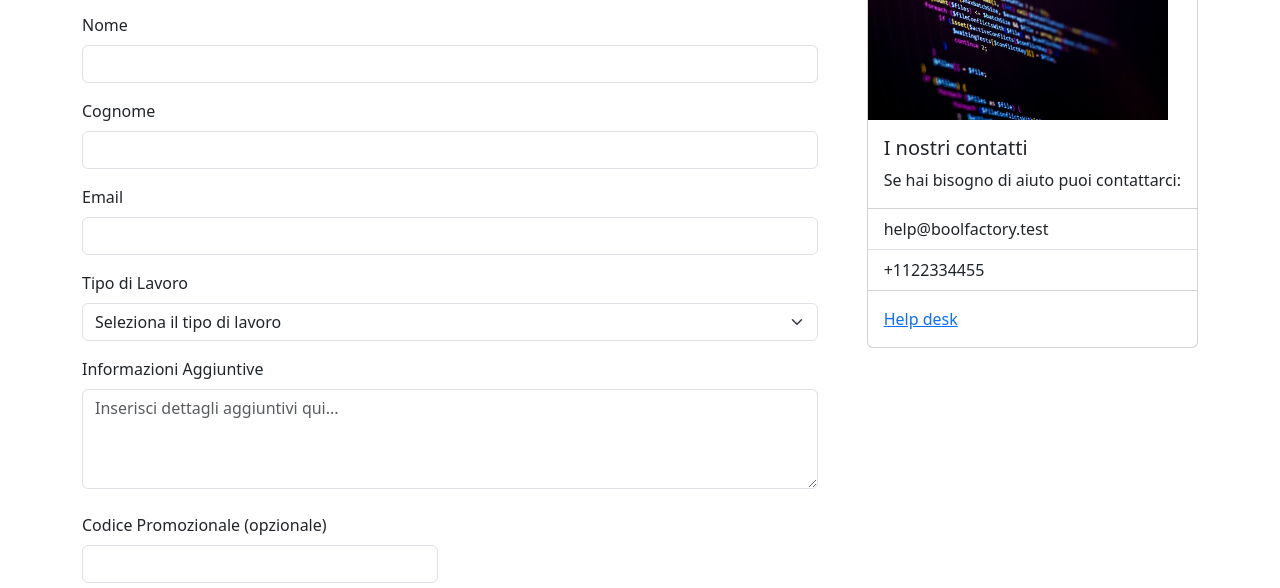
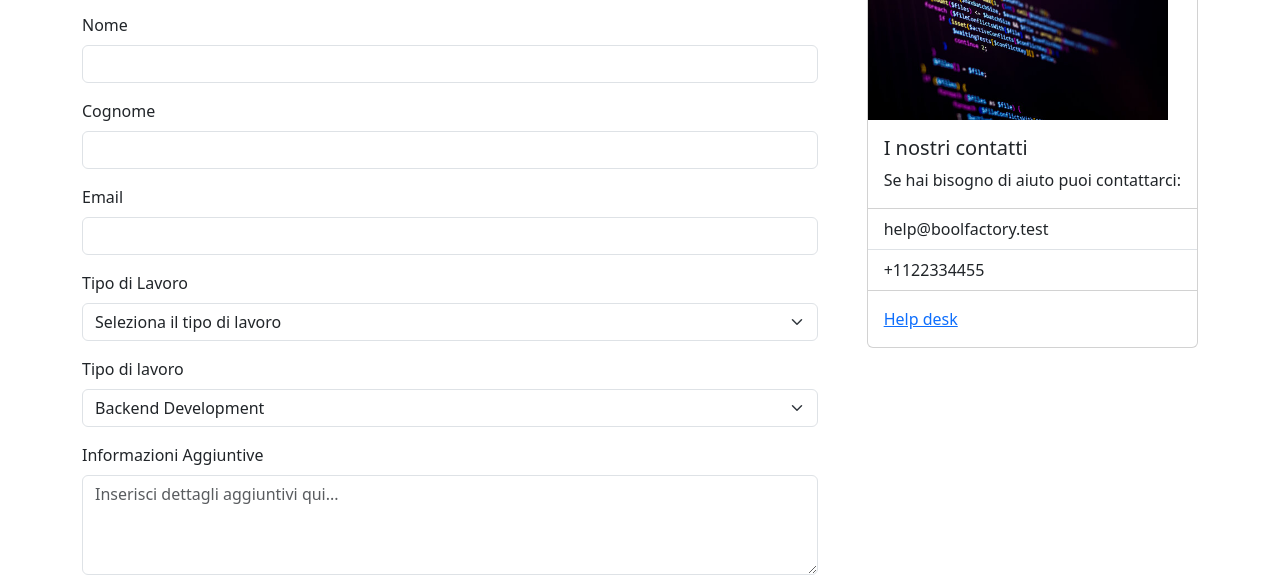
Before and after one commit to AlbertoMameli/bootstrap-preventivo, a plain HTML site: page index.html in a window 1280 px wide. Shown: the part 186-774 px from the top of the page. Drawn offline with nearby package versions, Linux system fonts and the light colour scheme.

Commit message:
feat: creo la select con js

```diff
--- a/index.html
+++ b/index.html
@@ -79,7 +79,13 @@
                             <option value="projectAnalysis">Project Analysis</option>
                         </select>
                     </div>
+                    <!-- bonus -->
+                    <div class="mb-3">
+                        <label for="select-worker" class="form-label"> Tipo di lavoro</label>
+                        <select class="form-select" id="select-worker">Seleziona un servizio</select>
+                    </div>
 
+                    <!-- fine bonus -->
                     <div class="mb-3">
                         <label for="textarea-Input" class="form-label">Informazioni Aggiuntive</label>
                         <textarea class="form-control" placeholder="Inserisci dettagli aggiuntivi qui..."
@@ -149,9 +155,6 @@
 
 
     <script src="js/script.js"></script>
-
-
-
     <script src="https://cdn.jsdelivr.net/npm/bootstrap@5.3.0/dist/js/bootstrap.bundle.min.js"></script>
 
 
--- a/js/script.js
+++ b/js/script.js
@@ -17,7 +17,24 @@ document.addEventListener("DOMContentLoaded", function () {
     const resultPrice = document.getElementById("result-price");
     const scontoOttenuto = document.getElementById("sconto-Ottenuto");
 
+    //parte bonus
 
+
+    const workBonus = document.getElementById("select-worker");
+    const services = [
+           { workType: "backend", name: "Backend Development", prezzo: 20.50 },
+          { workType: "frontend", name: "Frontend Development", prezzo: 15.30 },
+          { workType: "analysis", name: "Project Analysis", prezzo: 33.60 }
+        ];
+        for (let i = 0; i < services.length; i++) {
+            let key = services[i];
+            let option = document.createElement("option");
+            option.value = key.workType;
+            option.textContent = key.name;
+            workBonus.appendChild(option)
+        }
+
+        //fine parte bonus
 
     // creo un oggetto con i prezzi valori dei lavori
     const prezzoLavoro = {
```
